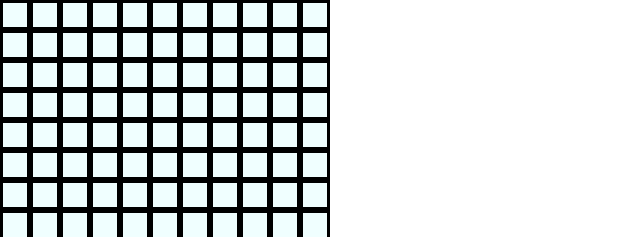
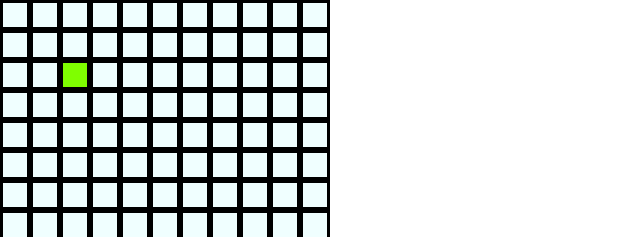
Before and after one commit to MoonlightUser/snakeGame, a plain HTML site: page index.html in a window 1280 px wide. Shown: the top 237 px of the page, 0-640 px from the left. Drawn offline with Linux system fonts and the light colour scheme.

Commit message:
make snake on site

```diff
--- a/assets/app.js
+++ b/assets/app.js
@@ -1,14 +1,23 @@
 let keyNow = "w"
+const snake_head_position = {
+    width: "60px",
+    height: "60px"
+}
+const snake_head = document.createElement("div")
+snake_head.className = "snake"
+snake_head.style.top = `${snake_head_position.height}`
+snake_head.style.left = `${snake_head_position.width}`
+document.body.appendChild(snake_head)
 
-for (let weidth = 0; weidth <= 10; weidth++){ //render map in hight
-    let paddingTop = weidth * 30
+for (let width = 0; width <= 10; width++){ //render map in hight
+    let paddingTop = width * 30
     let newAreaW = document.createElement("div")
     newAreaW.className = "map"
     newAreaW.style.top = `${paddingTop}px`
     document.body.appendChild(newAreaW)
 
-    for (let hight = 0; hight <= 10; hight++){ //render map in weidth
-        let paddingLeft = hight * 30
+    for (let height = 0; height <= 10; height++){ //render map in weidth
+        let paddingLeft = height * 30
         let newAreaH = document.createElement("div")
         newAreaH.className = "map"
         newAreaH.style.top = `${paddingTop}px`
@@ -35,3 +44,7 @@ document.addEventListener("keydown", (key) =>{
         keyNow = "s"
     }
 })
+
+function game(key){
+
+}
--- a/css/global.css
+++ b/css/global.css
@@ -10,4 +10,14 @@
     height: 30px;
     background-color: azure;
     border-style: solid;
+    z-index: 1;
 }
+
+.snake {
+    position: absolute;
+    background-color: chartreuse;
+    border-style: solid;
+    width: 30px;
+    height: 30px;
+    z-index: 99;
+}
```
